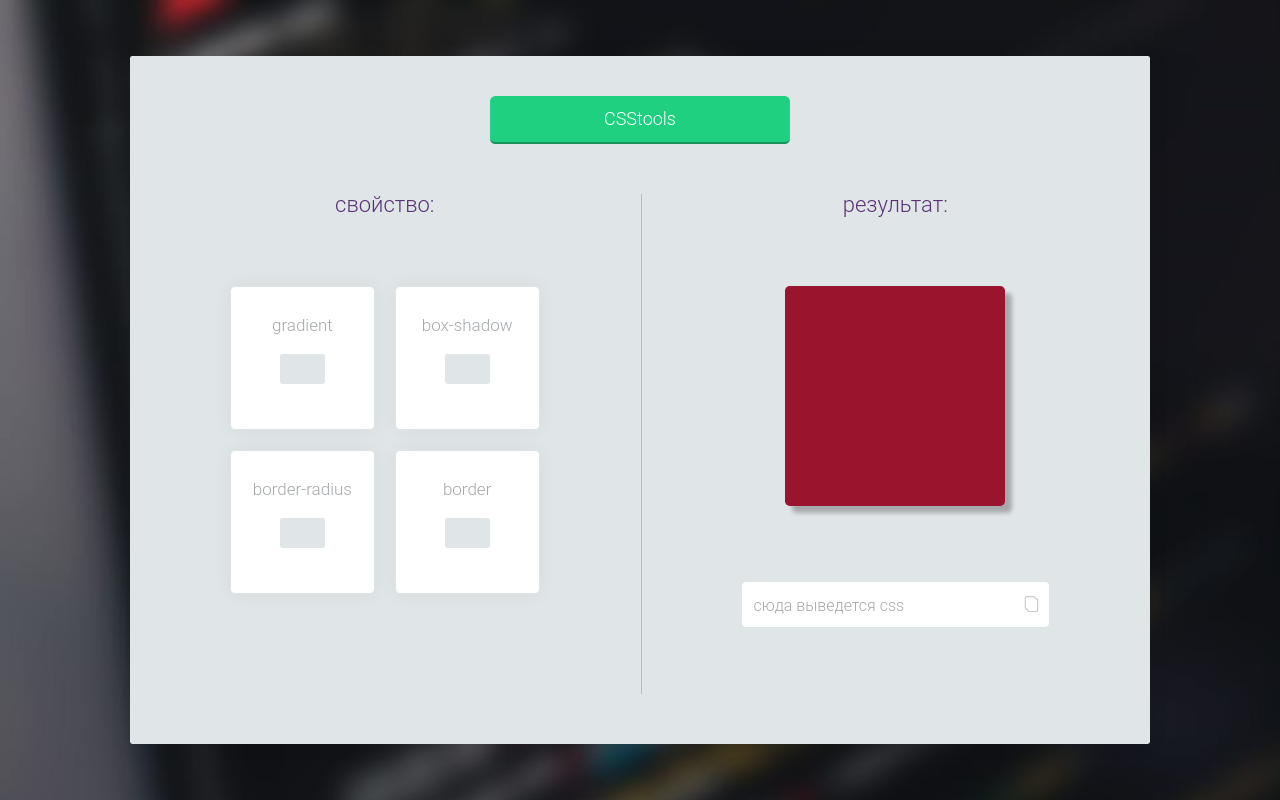
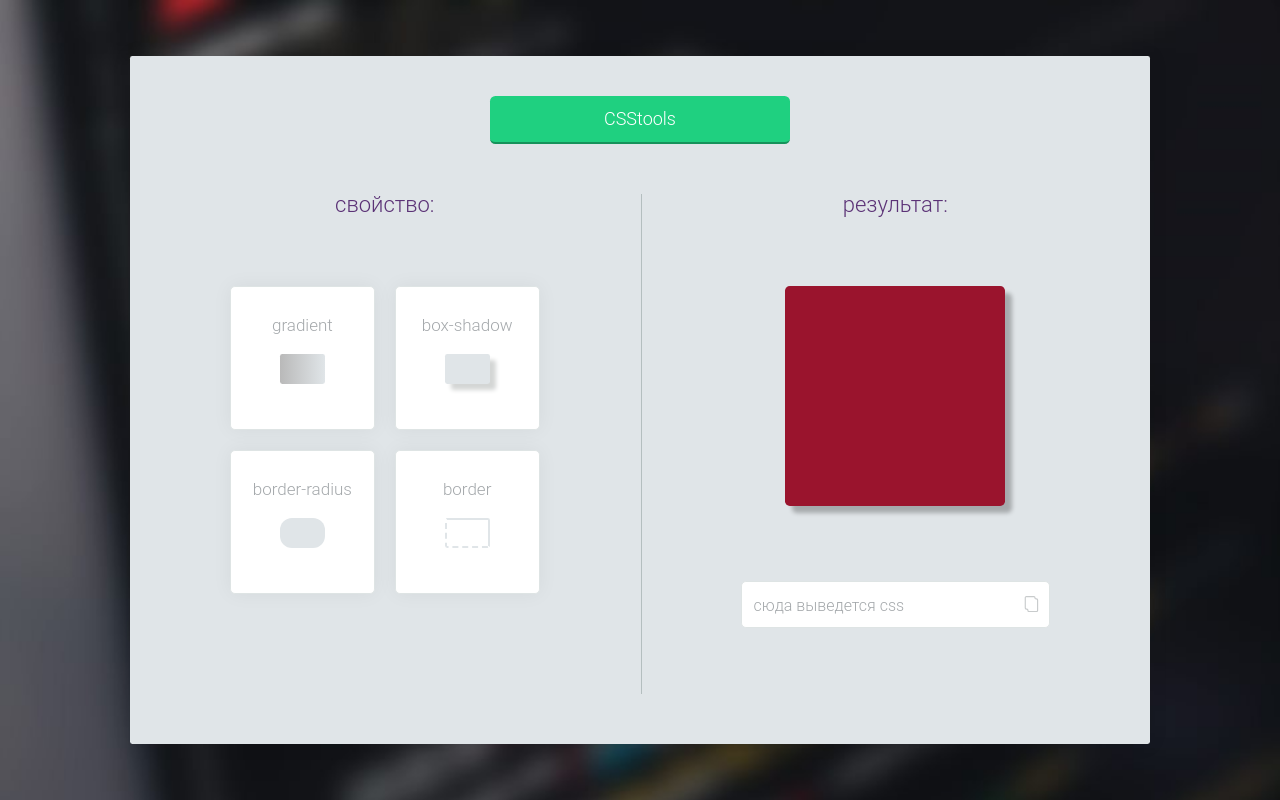
Before and after one commit to nikitekirsha/csstools, a Vue app: page / in a window 1280 px wide. Built offline with nearby package versions, Linux system fonts and the light colour scheme.

Commit message:
icons style

```diff
--- a/public/index.html
+++ b/public/index.html
@@ -9,7 +9,7 @@
   </head>
   <body>
     <noscript>
-      <strong>включите javascript, чтобы продолжить</strong>
+      <strong style="font-family: system-ui, -apple-system, sans-serif; font-weight: 500; font-size: 16px;">включите javascript, чтобы продолжить</strong>
     </noscript>
     <div id="app"></div>
   </body>
--- a/src/components/Item.vue
+++ b/src/components/Item.vue
@@ -1,7 +1,7 @@
 <template>
   <div @click="selectProperty" class="item">
     <span class="item__title">{{ prop }}</span>
-    <div class="item__icon"></div>
+    <div :style="iconStyle" class="item__icon"></div>
   </div>
 </template>
 
@@ -9,7 +9,8 @@
 export default {
   name: "Item",
   props: {
-    prop: String
+    prop: String,
+    iconStyle: String
   },
   methods: {
     selectProperty() {
--- a/src/components/Items.vue
+++ b/src/components/Items.vue
@@ -1,9 +1,9 @@
 <template>
   <div class="items">
-    <Item prop="gradient" />
-    <Item prop="box-shadow" />
-    <Item prop="border-radius" />
-    <Item prop="border" />
+    <Item iconStyle="background: linear-gradient(to right, #b9b9b9, #e0e5e8);" prop="gradient" />
+    <Item iconStyle="box-shadow: 6px 6px 4px #d4d6d5;" prop="box-shadow" />
+    <Item iconStyle="border-radius: 12px" prop="border-radius" />
+    <Item iconStyle="background: none; border-left-style: dashed; border-bottom-style: dashed; border-top-style: solid; border-right-style: solid; border-width: 2px; border-color: #e0e5e8;" prop="border" />
   </div>
 </template>
 
--- a/src/components/Result.vue
+++ b/src/components/Result.vue
@@ -9,7 +9,7 @@
 </template>
 
 <script>
-import Input from "./Input";
+import Input from "./ui/Input";
 import Subtitle from "./ui/Subtitle";
 import ContentWrapper from "./ui/ContentWrapper";
 import Block from "./Block";
--- a/src/components/functions/BorderRadius.vue
+++ b/src/components/functions/BorderRadius.vue
@@ -8,7 +8,7 @@
 </template>
 
 <script>
-import Range from "../Range";
+import Range from "../ui/Range";
 export default {
   name: "BorderRadius",
   components: { Range },
```
Also changed, not shown: src/components/ui/Input.vue (renamed from src/components/Input.vue), src/components/ui/Range.vue (renamed from src/components/Range.vue).
